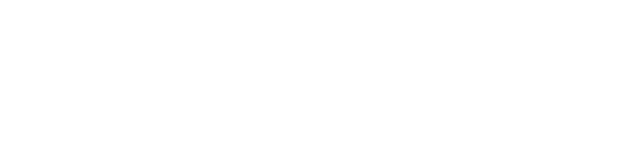
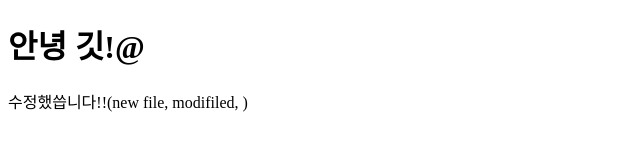
Before and after one commit to ASHyeon/bigData6GitStudy, a plain HTML site: page index.html in a window 1280 px wide. Shown: the whole page, without its empty margins (0-640 px from the left). Drawn offline with Linux system fonts and the light colour scheme.

Commit message:
첫번쨰 수정 되었씁니다

```diff
--- a/index.html
+++ b/index.html
@@ -5,6 +5,7 @@
     <title>git 수업에 사용될 문서</title>
 </head>
 <body>
-
+    <h1>안녕 깃!@ </h1>
+    <p>수정했씁니다!!(new file, modifiled, )</p>
 </body>
 </html>
```
